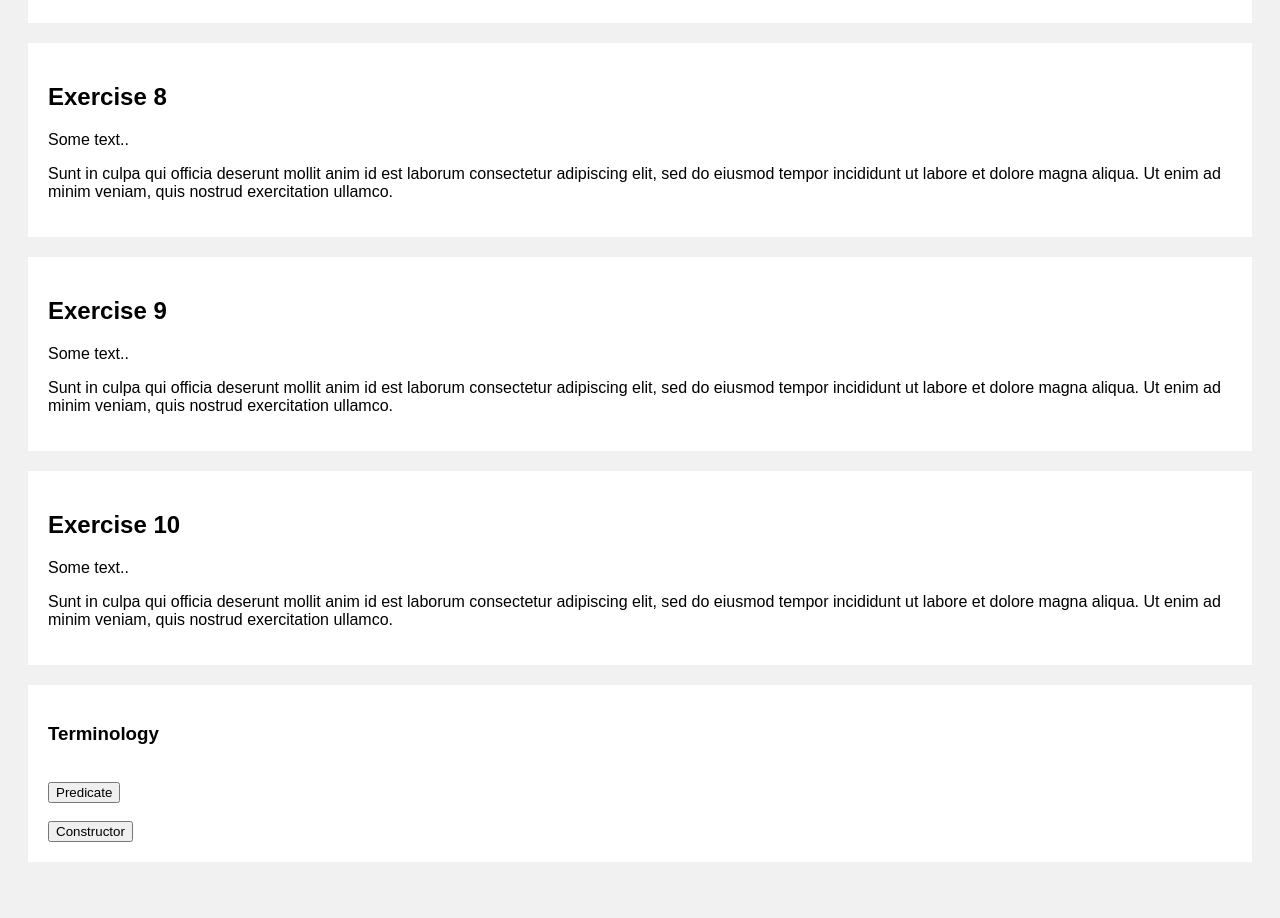
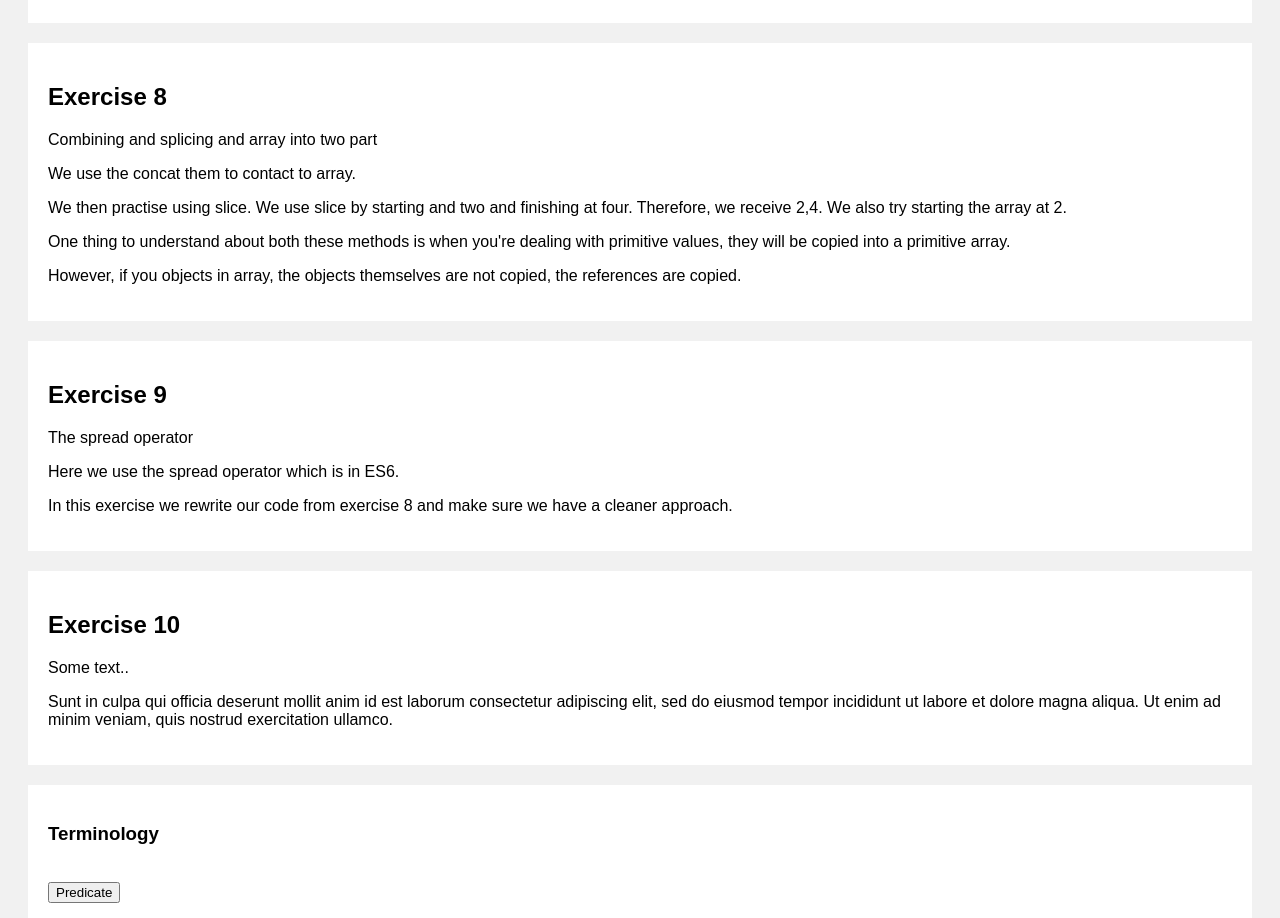
Before and after one commit to Efury1/ultimateJavascript, a plain HTML site: page Arrays/index.html in a window 1280 px wide. Shown: the part 2320-3238 px from the top of the page. Before the commit the page ends 3210 px from the top, so only its background shows below. Drawn offline with Linux system fonts and the light colour scheme.

Commit message:
Array: Complete exercise 9

```diff
--- a/Arrays/index.html
+++ b/Arrays/index.html
@@ -123,13 +123,17 @@ body {
     </div>
     <div class="card">
       <h2>Exercise 8</h2>
-      <p>Some text..</p>
-      <p>Sunt in culpa qui officia deserunt mollit anim id est laborum consectetur adipiscing elit, sed do eiusmod tempor incididunt ut labore et dolore magna aliqua. Ut enim ad minim veniam, quis nostrud exercitation ullamco.</p>
+      <p>Combining and splicing and array into two part</p>
+      <p>We use the concat them to contact to array.</p>
+      <p>We then practise using slice. We use slice by starting and two and finishing at four. Therefore, we receive 2,4. We also try starting the array at 2. </p>
+      <p>One thing to understand about both these methods is when you're dealing with primitive values, they will be copied into a primitive array. </p>
+      <p>However, if you objects in array, the objects themselves are not copied, the references are copied.</p>
     </div>
     <div class="card">
       <h2>Exercise 9</h2>
-      <p>Some text..</p>
-      <p>Sunt in culpa qui officia deserunt mollit anim id est laborum consectetur adipiscing elit, sed do eiusmod tempor incididunt ut labore et dolore magna aliqua. Ut enim ad minim veniam, quis nostrud exercitation ullamco.</p>
+      <p>The spread operator</p>
+      <p>Here we use the spread operator which is in ES6.</p>
+      <p>In this exercise we rewrite our code from exercise 8 and make sure we have a cleaner approach.</p>
     </div>
     <div class="card">
       <h2>Exercise 10</h2>
```
Also changed, not shown: Arrays/Exercise9.js (+8 -0 lines).
